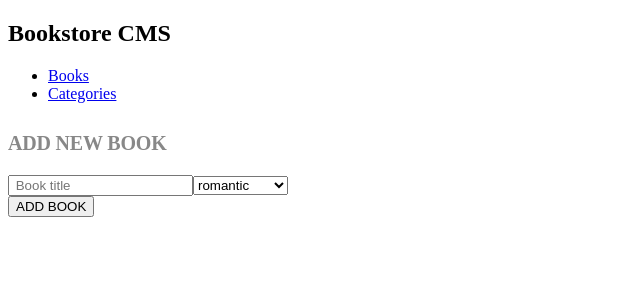
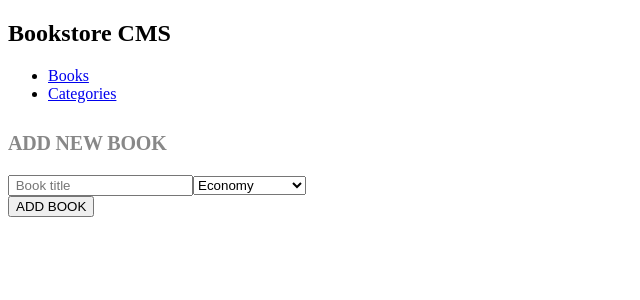
Before and after one commit to Reem-lab/book-store-reactjs, a React (Create React App) app: page / in a window 1280 px wide. Shown: the top 300 px of the page, without its empty margins (0-640 px from the left). Built offline with nearby package versions, Linux system fonts and the light colour scheme.

Commit message:
Call the add book function

```diff
--- a/src/components/AddBook.js
+++ b/src/components/AddBook.js
@@ -1,9 +1,9 @@
 import { useState } from 'react';
 import { v4 as uuidv4 } from 'uuid';
 import { useDispatch } from 'react-redux';
-import { addBook } from '../redux/books/book';
+import { addNewBookApi } from '../redux/books/book';
 
-const CATEGORIES = ['romantic', 'hisorical', 'geographics', 'physics'];
+const CATEGORIES = ['Economy', 'Action', 'Science Fiction'];
 const AddBook = () => {
   const dispatch = useDispatch();
   const [category, setCategory] = useState('');
@@ -12,11 +12,11 @@ const AddBook = () => {
   const submitBookToStore = (e) => {
     e.preventDefault();
     const newBook = {
-      id: uuidv4(),
+      item_id: uuidv4(),
       title,
       category,
     };
-    dispatch(addBook(newBook));
+    dispatch(addNewBookApi(newBook));
   };
 
   return (
@@ -30,10 +30,11 @@ const AddBook = () => {
           className="inputTitle"
           placeholder=" Book title"
           onChange={(e) => setTitle(e.target.value)}
+          required
         />
 
         <select
-          id="category"
+          required
           value={category}
           onChange={(e) => setCategory(e.target.value)}
         >
```
